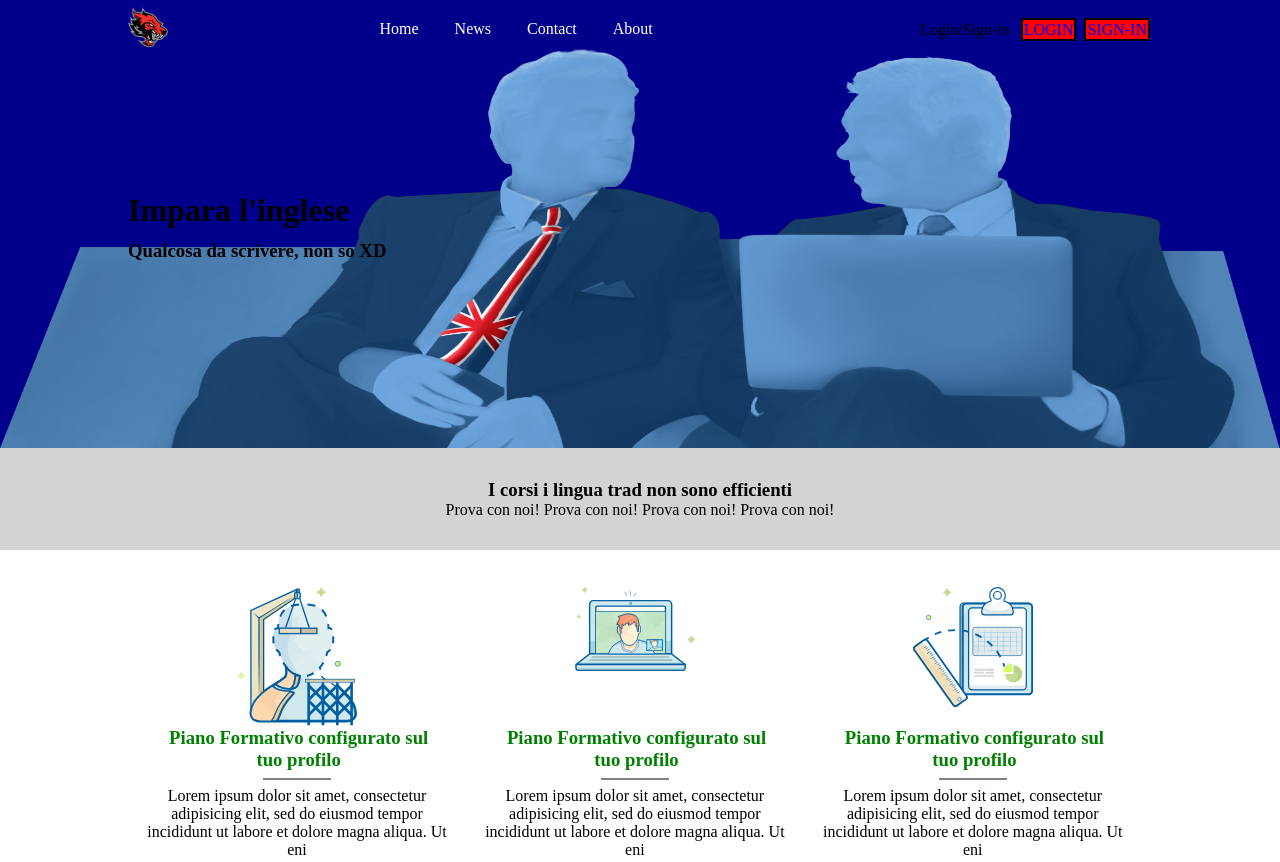
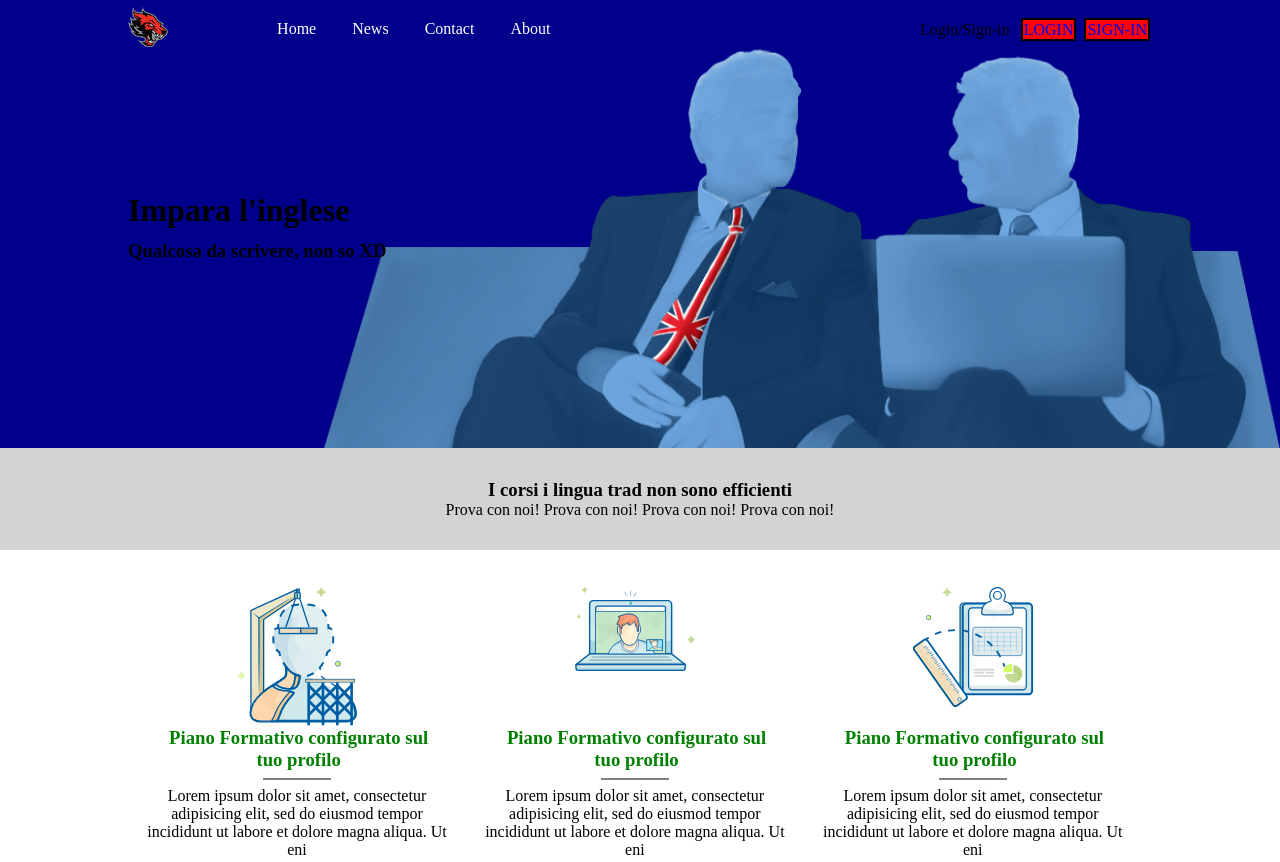
Before and after one commit to pagos21/html-css-fluentify, a plain HTML site: page index.html in a window 1280 px wide. Shown: the top 862 px of the page. Drawn offline with Linux system fonts and the light colour scheme.

Commit message:
v 1.3 (Fixed Useless CSS commands)

```diff
--- a/style/style.css
+++ b/style/style.css
@@ -14,8 +14,8 @@
   position: relative;
   background-color: darkblue;
   background-image: url(../img/fluentify-jumbo.png);
-  background-position: center;
-  background-size: 100% 100%;
+  background-position: right;
+  background-size: contain;
   background-repeat: no-repeat;
   height: 400px;
 }
@@ -25,7 +25,6 @@
 }
 
 .bar img{
-  display: inline-block;
   float: left;
   width: 40px;
 }
@@ -35,7 +34,6 @@
   margin-top: 10px;
   display: inline-block;
   width: 48%;
-  margin-left: 10%;
 }
 
  ul li{
```
